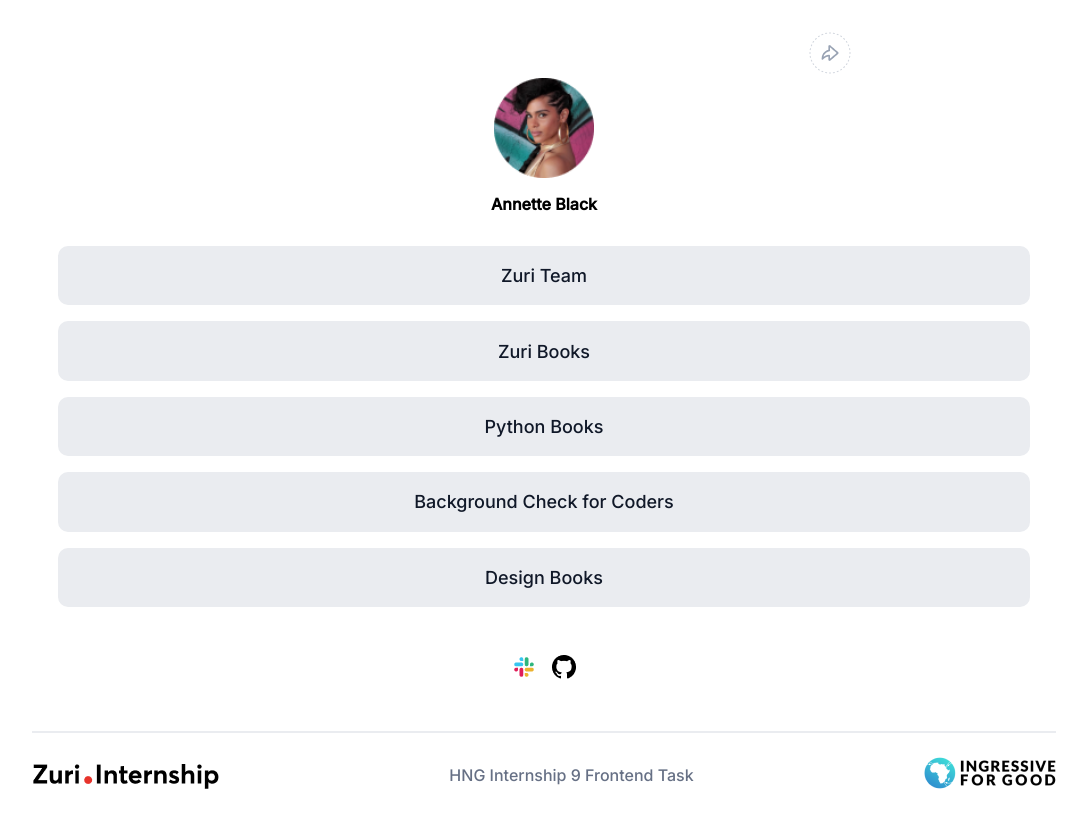
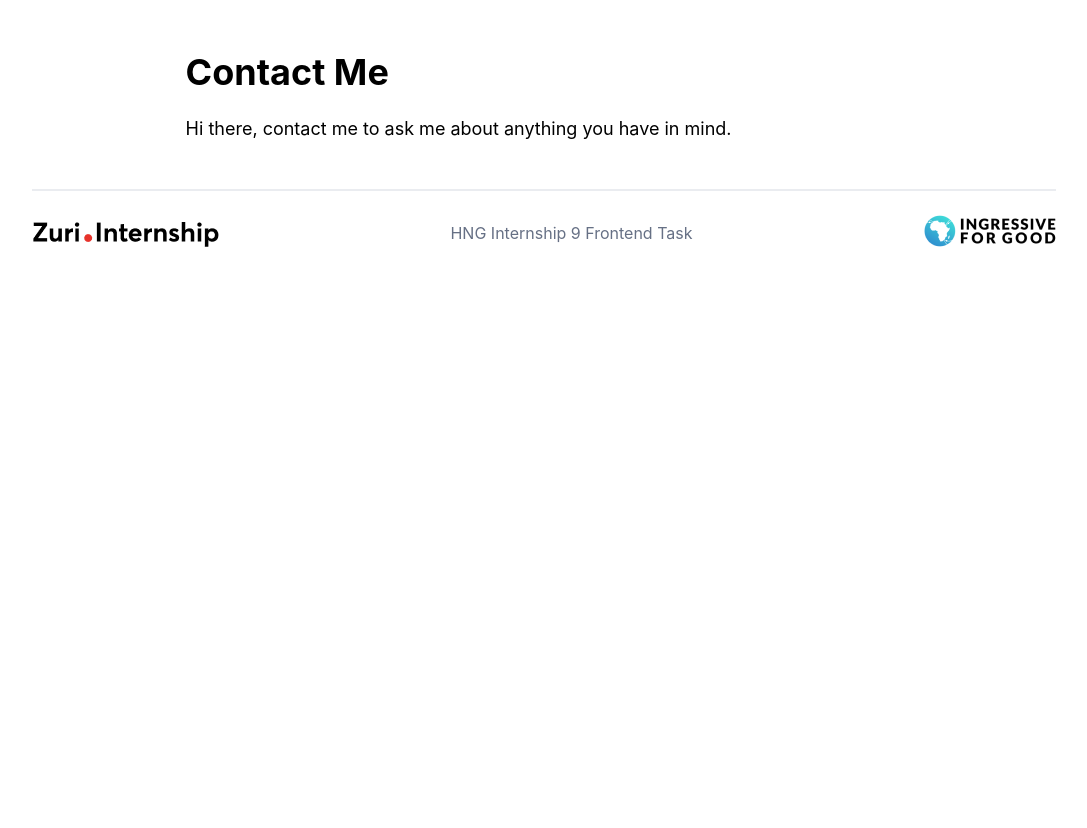
Before and after one commit to Vchuks/hng9, a React (Create React App) app: page /contact in a window 1280 px wide. Shown: the top 828 px of the page, without its empty margins (96-1183 px from the left). After the commit the page ends 800 px from the top, so only its background shows below. Built offline with nearby package versions, Linux system fonts and the light colour scheme.

Commit message:
linked the contact page with react router

```diff
--- a/package.json
+++ b/package.json
@@ -9,7 +9,8 @@
     "@testing-library/user-event": "^13.2.1",
     "react": "^17.0.2",
     "react-dom": "^17.0.2",
-    "react-scripts": "5.0.0",
+    "react-router-dom": "^6.4.3",
+    "react-scripts": "^2.1.3",
     "web-vitals": "^2.1.0"
   },
   "scripts": {
--- a/src/App.js
+++ b/src/App.js
@@ -1,80 +1,15 @@
-import pic from "./images/avatar.png";
 import "./App.css";
-import Button from "./Button/Button";
-import share from "./images/share-default.png";
-import more from "./images/more-default.png";
-import slack from "./images/slack.png";
-import github from "./images/github.png";
-import zuri from "./images/zuri.png";
-import i4g from "./images/I4G.png";
+import React from "react";
+import { Routes, Route } from "react-router-dom";
+import Home from "./Home"
+import Contact from "./Contact";
 
 function App() {
   return (
-    <div className="App">
-      <header>
-        <div className="share">
-          <a href="#">
-            <img src={share} alt="share button" />
-          </a>
-        </div>
-        <div className="more">
-          <a href="#">
-            <img src={more} alt="more button" />
-          </a>
-        </div>
-        <div className="pic">
-          <img src={pic} alt="onyiih" id="profile_img" width={100} />
-          <p id="twitter">Annette Black</p>
-          <p id="slack">Onyiih</p>
-        </div>
-      </header>
-      <main>
-        <Button
-          href="https://training.zuri.team"
-          children="Zuri Team"
-          id="btn_zuri"
-        />
-        <Button
-          href="http://books.zuri.team"
-          children="Zuri Books"
-          id="books"
-        />
-        <Button
-          href="https://books.zuri.team/python-for-beginners"
-          children="Python Books"
-          id="book_python"
-        />
-        <Button
-          href="https://background.zuri.team"
-          children="Background Check for Coders"
-          id="pitch"
-        />
-        <Button
-          href="https://books.zuri.team/design-rules "
-          children="Design Books"
-          id="book_design"
-        />
-
-        <div className="icon">
-          <a href="#">
-            <img src={slack} alt="slack icon" />
-          </a>
-          <a href="#">
-            <img src={github} alt="github icon" />
-          </a>
-        </div>
-      </main>
-      <hr />
-      <footer>
-        <div>
-          <img src={zuri} alt="zuri logo" />
-        </div>
-        <p>HNG Internship 9 Frontend Task</p>
-        <div>
-          <img src={i4g} alt="I4G logo" />
-        </div>
-      </footer>
-    </div>
+    <Routes>
+      <Route path="/" element={<Home/>}/>
+    <Route path="contact" element={<Contact />} />
+  </Routes>
   );
 }
 
--- a/src/Button/Button.js
+++ b/src/Button/Button.js
@@ -4,7 +4,7 @@
 const Button = ({ href, children, className = "btn", id }) => {
   return (
     <div className="btn-container">
-      <a href={href} className={className} id={id}>
+      <a href={href} className={className} id={id} >
         {children}
       </a>
     </div>
--- /dev/null
+++ b/src/Contact/contact.css
@@ -0,0 +1,12 @@
+.contact-page{
+    width: 80%;
+    margin: auto;
+    padding: 10px 0 20px 0;
+    box-sizing: border-box;
+}
+.head-contact{
+    width: 70%;
+    margin: auto;
+    padding: 1rem;
+    font-size: 18px;
+}
--- /dev/null
+++ b/src/Contact/index.js
@@ -0,0 +1,19 @@
+import React from "react";
+import "./contact.css";
+import Footer from "./../Footer";
+
+const index = () => {
+  return (
+    <div className="contact-page">
+      <div className="head-contact">
+        <h1>Contact Me</h1>
+        <p>Hi there, contact me to ask me about anything you have in mind.</p>
+
+      </div>
+      <hr/>
+      <Footer />
+    </div>
+  );
+};
+
+export default index;
--- /dev/null
+++ b/src/Footer/index.js
@@ -0,0 +1,21 @@
+import React from 'react'
+import "./../App.css"
+import zuri from "./../images/zuri.png";
+import i4g from "./../images/I4G.png";
+const index = () => {
+  return (
+    <div>
+      <footer>
+        <div>
+          <img src={zuri} alt="zuri logo" />
+        </div>
+        <p>HNG Internship 9 Frontend Task</p>
+        <div>
+          <img src={i4g} alt="I4G logo" />
+        </div>
+      </footer>
+    </div>
+  )
+}
+
+export default index
--- /dev/null
+++ b/src/Home/index.js
@@ -0,0 +1,74 @@
+import React from 'react'
+import pic from "./../images/avatar.png";
+import Button from "./../Button/Button";
+import share from "./../images/share-default.png";
+import more from "./../images/more-default.png";
+import slack from "./../images/slack.png";
+import github from "./../images/github.png";
+import Footer from "./../Footer";
+
+const index = () => {
+  return (
+    <div className="App">
+      <header>
+
+        <div className="share">
+          <a href="#">
+            <img src={share} alt="share button" />
+          </a>
+        </div>
+        <div className="more">
+          <a href="#">
+            <img src={more} alt="more button" />
+          </a>
+        </div>
+        <div className="pic">
+          <img src={pic} alt="onyiih" id="profile_img" width={100} />
+          <p id="twitter">Annette Black</p>
+          <p id="slack">Onyiih</p>
+        </div>
+      </header>
+      <main>
+        <Button
+          href="https://training.zuri.team"
+          children="Zuri Team"
+          id="btn_zuri"
+        />
+        <Button
+          href="http://books.zuri.team"
+          children="Zuri Books"
+          id="books"
+        />
+        <Button
+          href="https://books.zuri.team/python-for-beginners"
+          children="Python Books"
+          id="book_python"
+        />
+        <Button
+          href="https://background.zuri.team"
+          children="Background Check for Coders"
+          id="pitch"
+        />
+        <Button
+          href="https://books.zuri.team/design-rules "
+          children="Design Books"
+          id="book_design"
+        />
+        <Button href="/contact" children="Contact Me" id="contact" />
+
+        <div className="icon">
+          <a href="#">
+            <img src={slack} alt="slack icon" />
+          </a>
+          <a href="#">
+            <img src={github} alt="github icon" />
+          </a>
+        </div>
+      </main>
+      <hr />
+      <Footer />
+    </div>
+  )
+}
+
+export default index
--- a/src/index.js
+++ b/src/index.js
@@ -1,14 +1,17 @@
-import React from 'react';
-import ReactDOM from 'react-dom';
-import './index.css';
-import App from './App';
-import reportWebVitals from './reportWebVitals';
+import React from "react";
+import ReactDOM from "react-dom";
+import "./index.css";
+import App from "./App";
+import reportWebVitals from "./reportWebVitals";
+import { BrowserRouter } from "react-router-dom";
 
 ReactDOM.render(
   <React.StrictMode>
-    <App />
+    <BrowserRouter>
+      <App />
+    </BrowserRouter>
   </React.StrictMode>,
-  document.getElementById('root')
+  document.getElementById("root")
 );
 
 // If you want to start measuring performance in your app, pass a function
```
Also changed, not shown: 2 other files (tests, documents, lock files or other folders).
